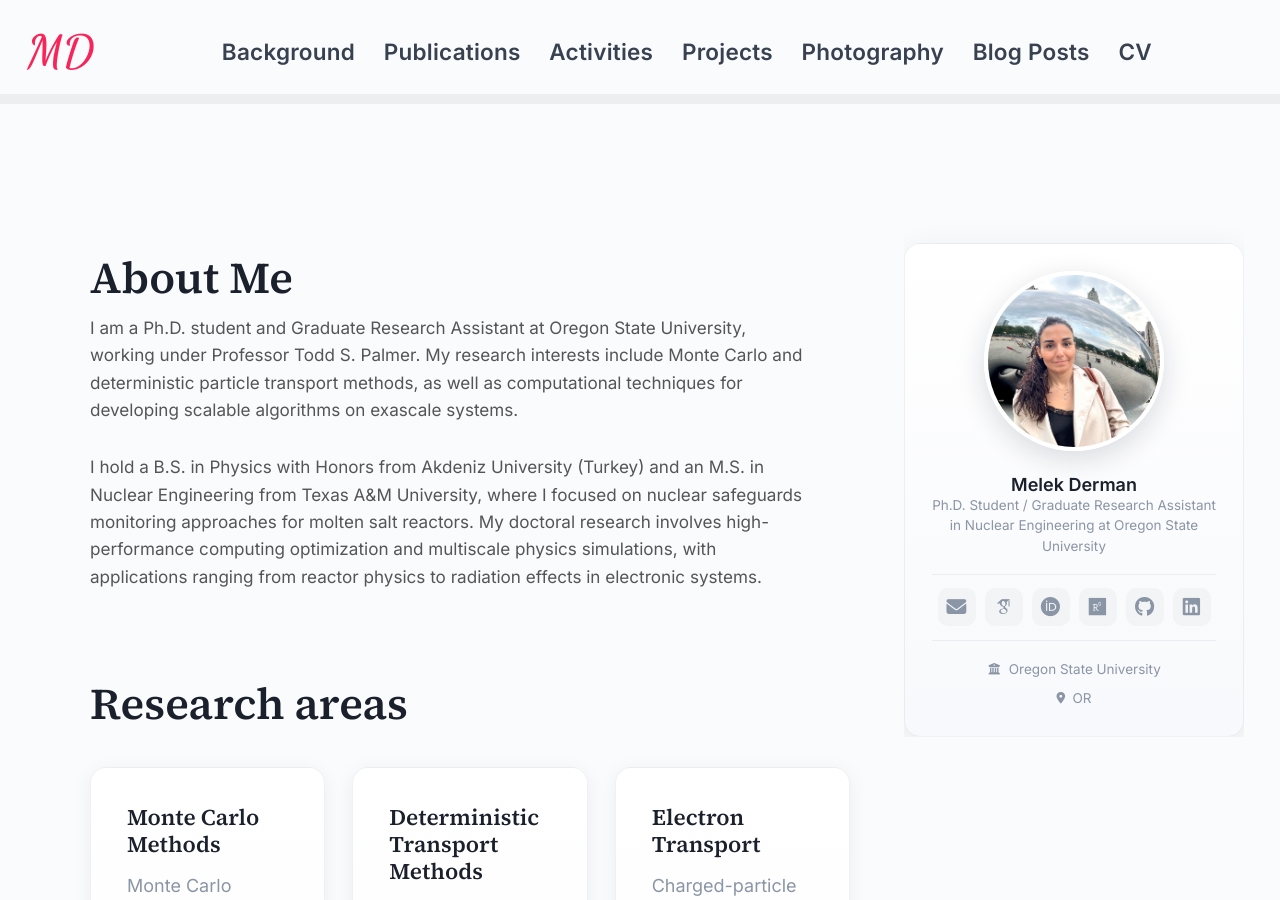
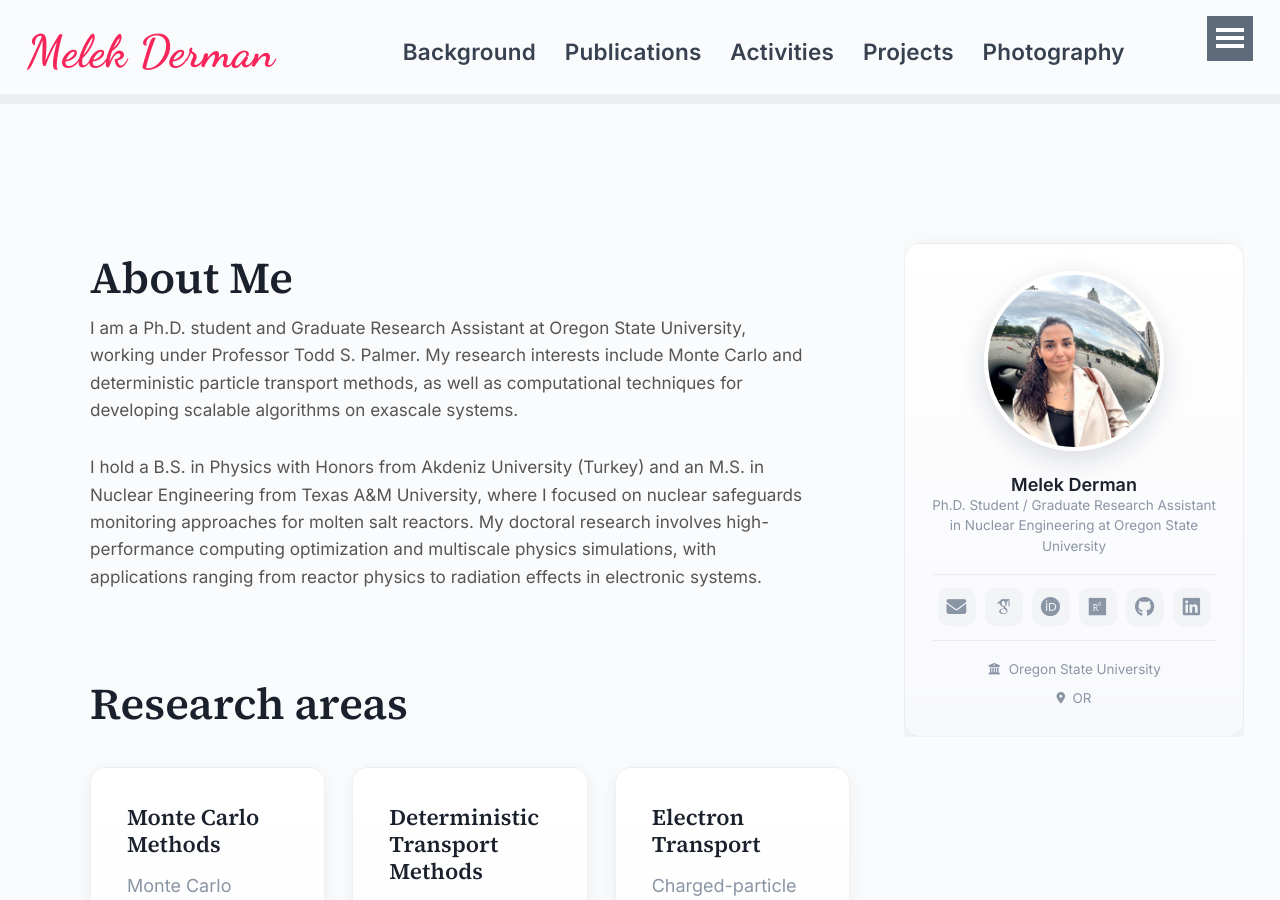
Before and after one commit to melekderman/melekderman.github.io, a Jekyll site: the page built from _pages/about.md, in a window 1280 px wide and 900 px high. Built offline with Jekyll 4.4.1, drawn with Linux system fonts in a browser that asks for light colours; some web fonts are replaced.

Commit message:
Update site title to 'Melek Derman'

```diff
--- a/_config.yml
+++ b/_config.yml
@@ -9,7 +9,7 @@
 # Basic Site Settings
 locale                   : "en-US"
 site_theme               : "default"
-title                    : "MD"
+title                    : "Melek Derman"
 title_separator          : "-"
 name                     : &name "Melek Derman"
 description              : &description "Ph.D. Student / Graduate Research Assistant in Nuclear Engineering at Oregon State University."
```
